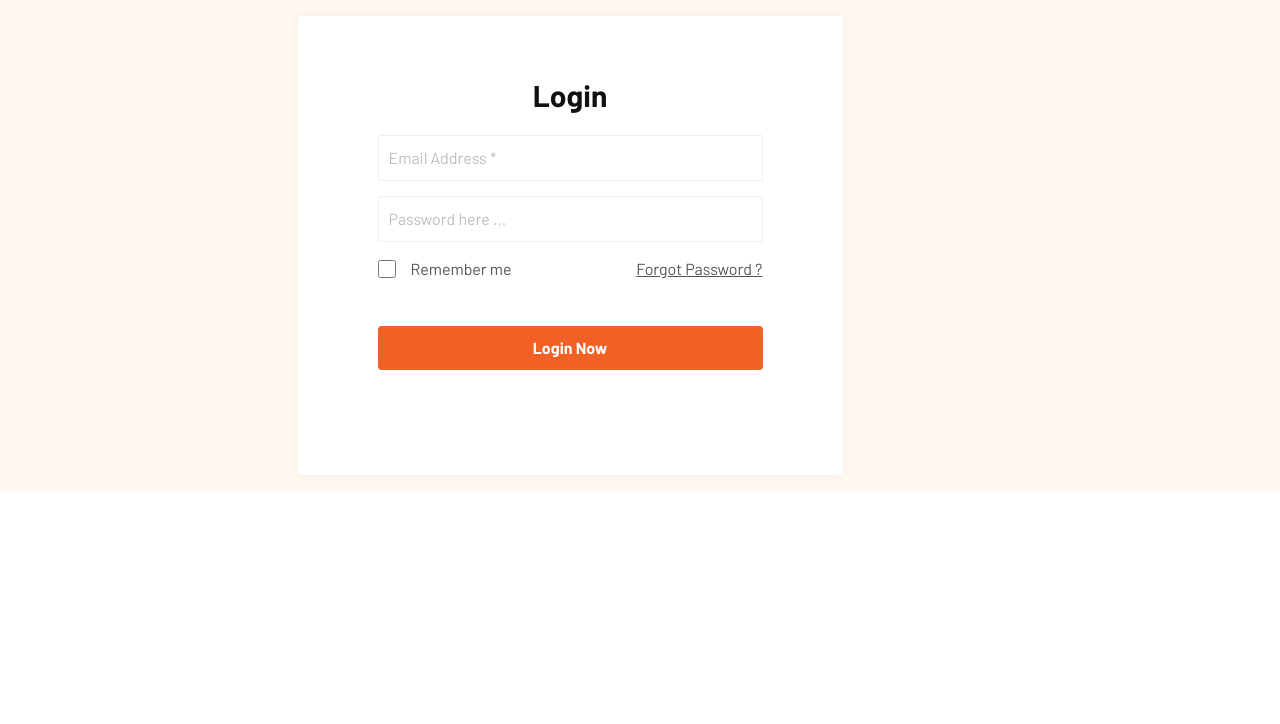
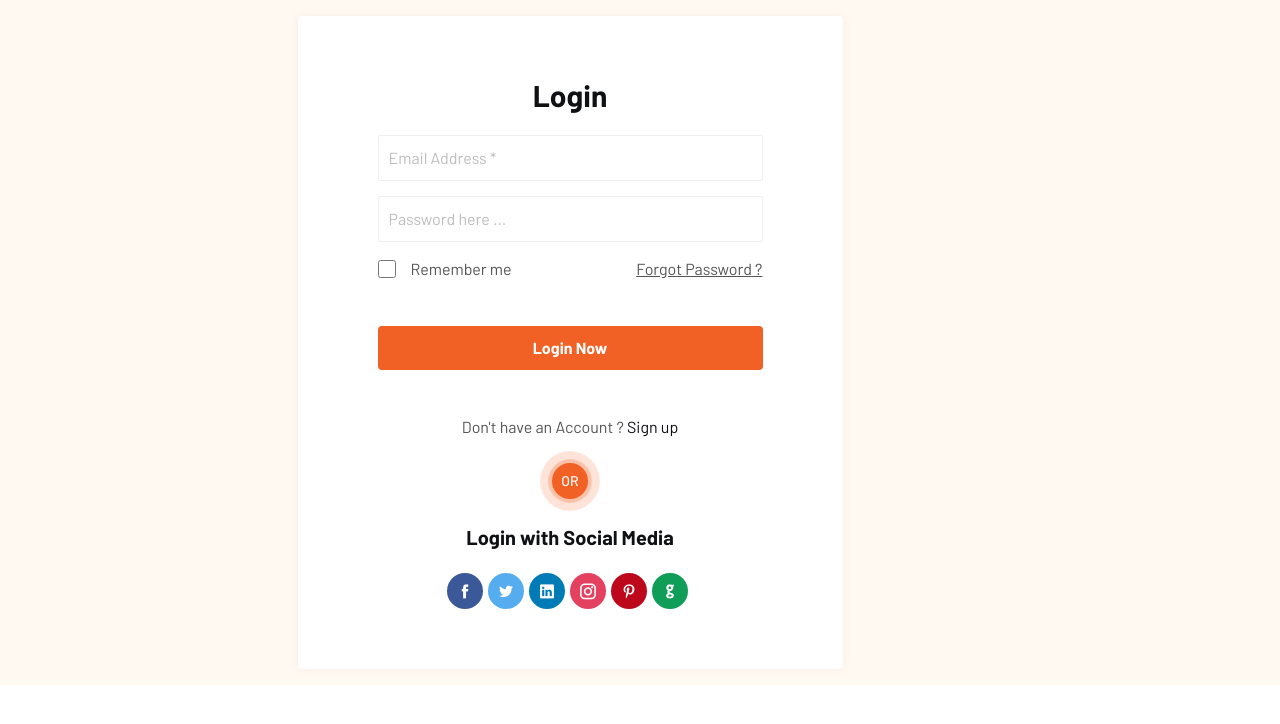
Before and after one commit to iwai-0310/Ecom-React, a React (Vite) app: page /login in a window 1280 px wide. Shown: the top 724 px of the page. Built offline with nearby package versions, Linux system fonts and the light colour scheme; no server answers.

Commit message:
Adds signup and other socail icons at the end of form in login

```diff
--- a/src/components/Login.jsx
+++ b/src/components/Login.jsx
@@ -42,6 +42,7 @@ const Login = () => {
   const navigate = useNavigate();
 
   const handleLogin = (e) => {};
+  const handleRegister = () => {};
 
   const from = location.state?.from?.pathname || "/";
   return (
@@ -87,6 +88,33 @@ const Login = () => {
                 </button>
               </div>
             </form>
+
+            {/* account bottom */}
+            <div className="account-bottom">
+              <span className="cate pt-10">
+                Don't have an Account ? <Link to="/sign-up">Sign up</Link>
+              </span>
+              <span className="or">
+                <span>or</span>
+              </span>
+
+              {/* social login here */}
+              <h5 className="subtitle">{socialTitle}</h5>
+              <ul className="lab-ul social-icons justify-center">
+                {socialList.map((val, i) => (
+                  <li key={i}>
+                    <a href="/" className={val.className}>
+                      <i className={val.iconName}></i>
+                    </a>
+                  </li>
+                ))}
+                <li>
+                  <button className="github" onClick={handleRegister}>
+                    <i className="icofont-github"></i>
+                  </button>
+                </li>
+              </ul>
+            </div>
           </div>
         </div>
       </div>
```
